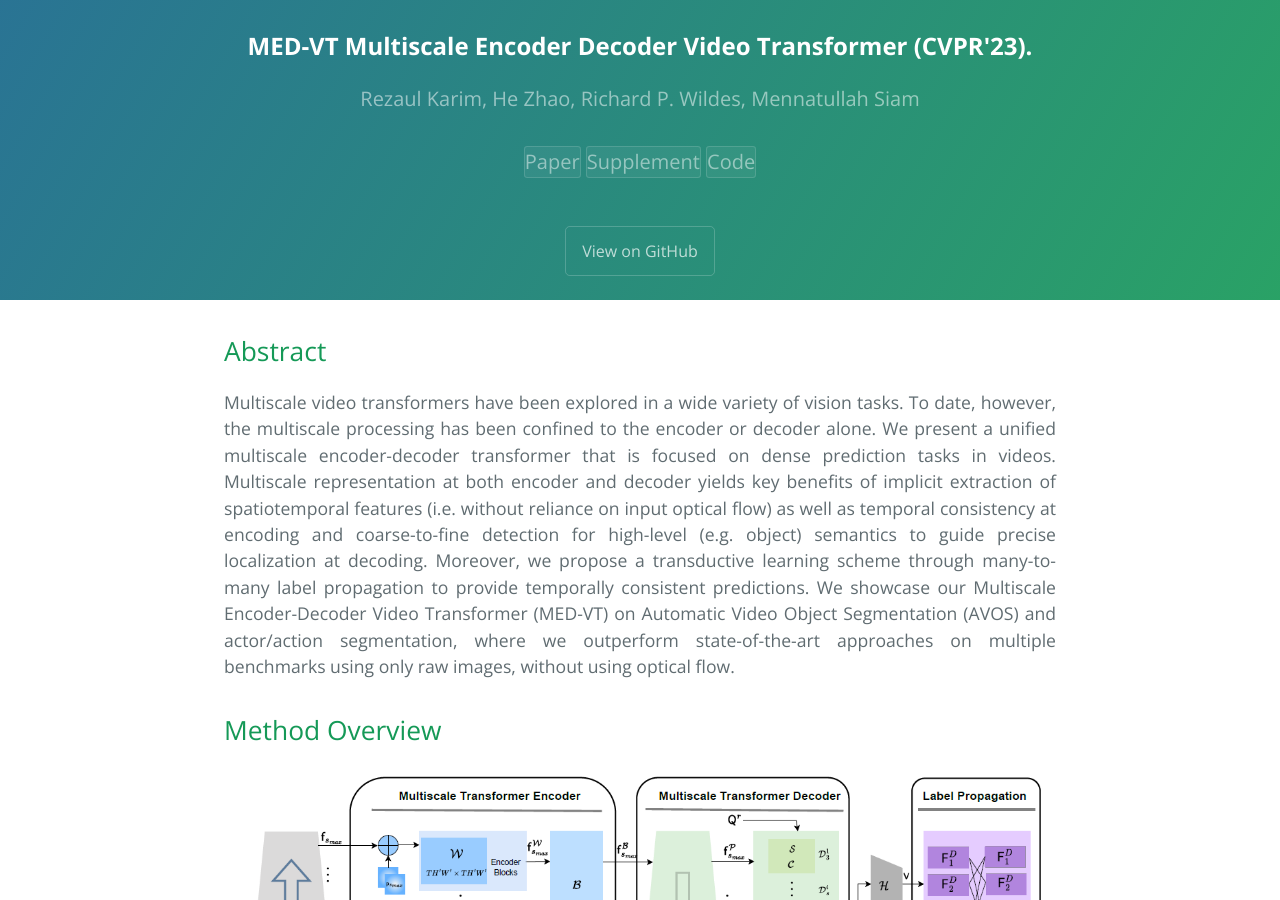
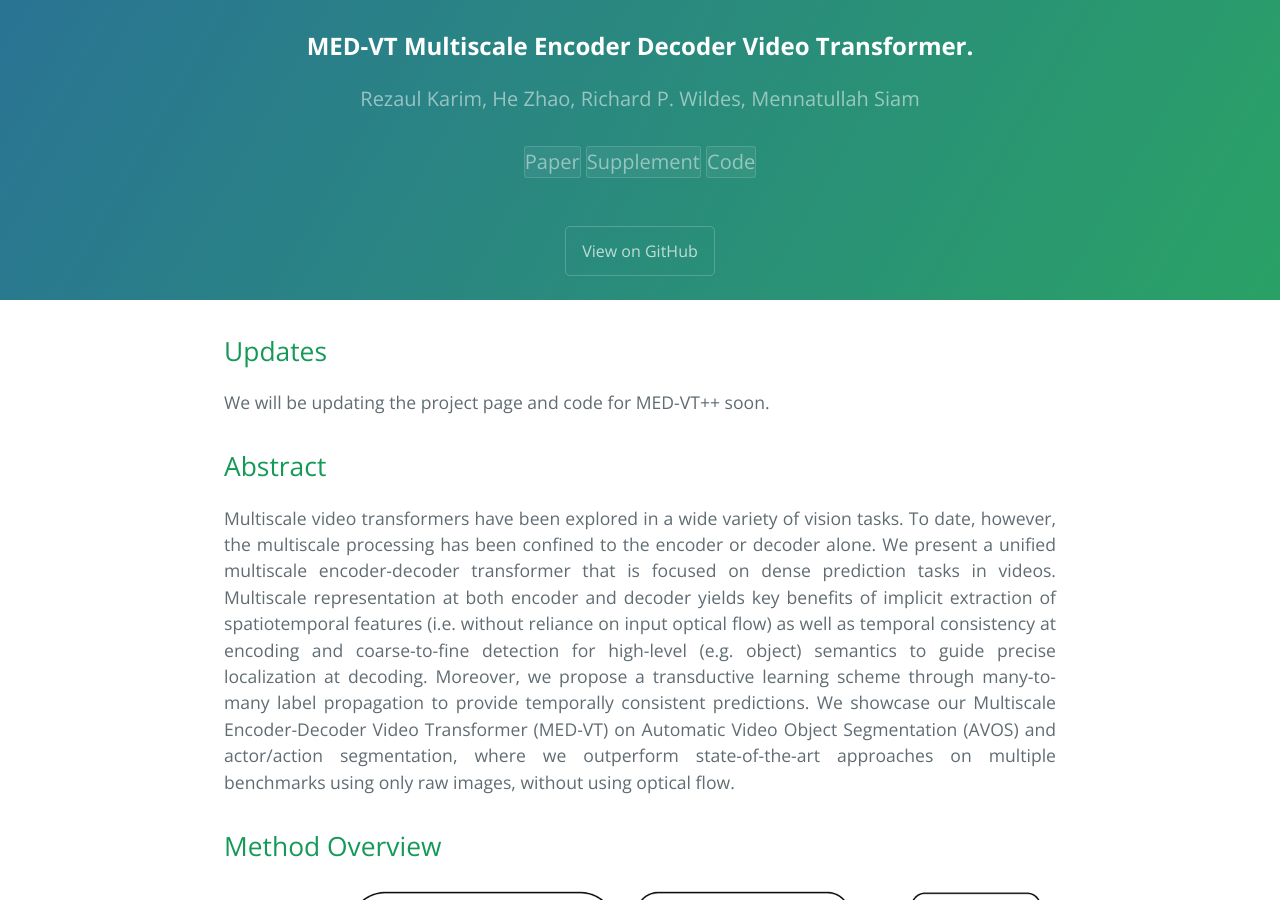
Before and after one commit to rkyuca/rkyuca, a Jekyll site: the page built from medvt/index.md, in a window 1280 px wide and 900 px high. Built offline with Jekyll 4.4.1, drawn with Linux system fonts in a browser that asks for light colours.

Commit message:
Update index.md

```diff
--- a/medvt/index.md
+++ b/medvt/index.md
@@ -1,11 +1,14 @@
 ---
 layout: default
-title: <h2>MED-VT Multiscale Encoder Decoder Video Transformer (CVPR'23).</h2>
+title: <h2>MED-VT Multiscale Encoder Decoder Video Transformer.</h2>
 description: <a href="https://rkyuca.github.io"><div class="author">Rezaul Karim,</div></a>&nbsp;<a href="https://joehezhao.github.io/"><div class="author">He Zhao,</div></a>&nbsp;<a href="https://lassonde.yorku.ca/users/wildes"><div class="author">Richard P. Wildes,</div></a>&nbsp;<a href="https://msiam.github.io/homepage/"><div class="author"><div class="author">Mennatullah Siam</div></a></div><br><a href="https://openaccess.thecvf.com/content/CVPR2023/papers/Karim_MED-VT_Multiscale_Encoder-Decoder_Video_Transformer_With_Application_To_Object_Segmentation_CVPR_2023_paper.pdf"><div class="hbtn">Paper</div></a>&nbsp;<a href="https://openaccess.thecvf.com/content/CVPR2023/supplemental/Karim_MED-VT_Multiscale_Encoder-Decoder_CVPR_2023_supplemental.pdf"><div class="hbtn">Supplement</div></a>&nbsp;<a href="https://github.com/rkyuca/medvt"><div class="hbtn">Code</div></a>
 show_downloads: true
 ---
 
-
+## Updates
+<p style="text-align: justify">
+We will be updating the project page and code for MED-VT++ soon.
+</p>
 
 ## Abstract
 <p style="text-align: justify">
```
